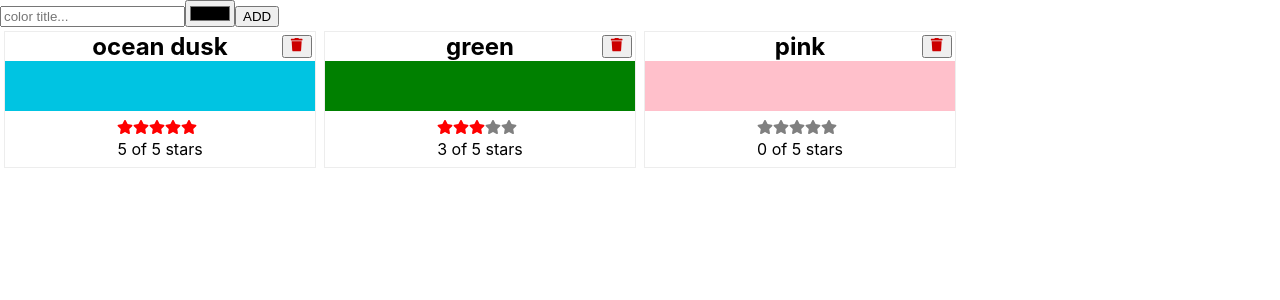
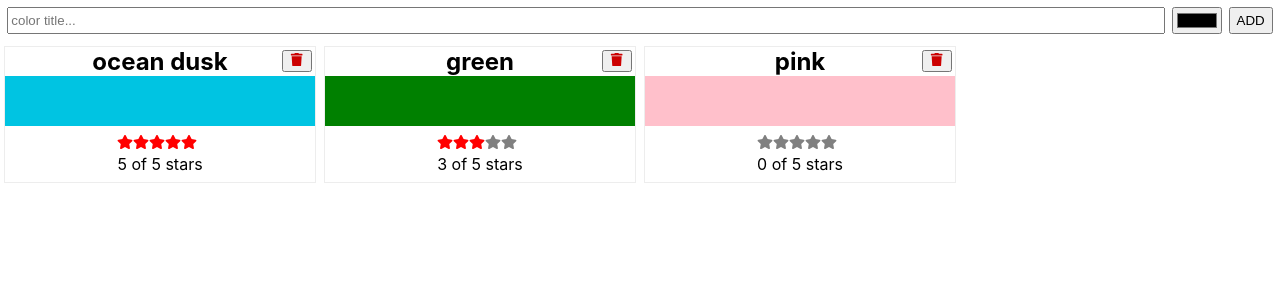
Before and after one commit to BobJackson/helloreact, a React (Create React App) app: page / in a window 1280 px wide. Shown: the top 300 px of the page. Built offline with nearby package versions, Linux system fonts and the light colour scheme.

Commit message:
addColorForm use css; fixed the bug: value is not right

```diff
--- a/src/AddColorForm.js
+++ b/src/AddColorForm.js
@@ -1,18 +1,40 @@
 import React from "react";
 import {useInput} from "./hooks";
+import {css} from "@emotion/css";
+import {useColors} from "./ColorProvider";
 
-export default function AddColorForm({onNewColor = f => f}) {
+export default function AddColorForm() {
     const [titleProps, resetTitle] = useInput("");
     const [colorProps, resetColor] = useInput("#000000");
+    const {addColor} = useColors();
 
     const submit = e => {
         e.preventDefault();
-        onNewColor(titleProps.value, colorProps.value);
+        addColor(titleProps.value, colorProps.value);
         resetTitle();
         resetColor();
     };
     return (
-        <form onSubmit={submit}>
+        <form
+            className={css`
+              display: flex;
+              justify-content: space-around;
+              margin: 0.25em;
+
+              button {
+                margin: 0.25em;
+              }
+
+              input {
+                margin: 0.25em;
+
+                &:first-child {
+                  flex: 1;
+                }
+              }
+            `}
+            onSubmit={submit}
+        >
             <input
                 {...titleProps}
                 type="text"
@@ -25,5 +47,5 @@ export default function AddColorForm({onNewColor = f => f}) {
                 required/>
             <button>ADD</button>
         </form>
-    )
+    );
 }
--- a/src/hooks.js
+++ b/src/hooks.js
@@ -3,7 +3,7 @@ import {useState} from "react";
 export const useInput = initialValue => {
     const [value, setValue] = useState(initialValue);
     return [
-        {value, onChange: e => setValue(e.target.values)},
+        {value, onChange: e => setValue(e.target.value)},
         () => setValue(initialValue)
     ];
 }
```
